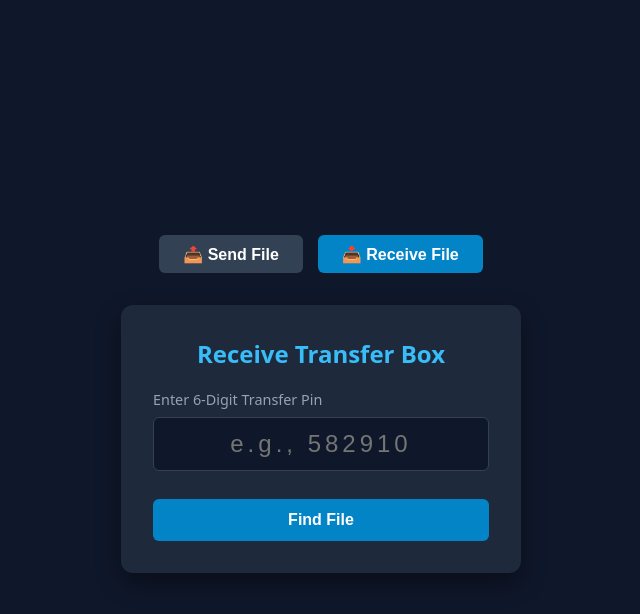
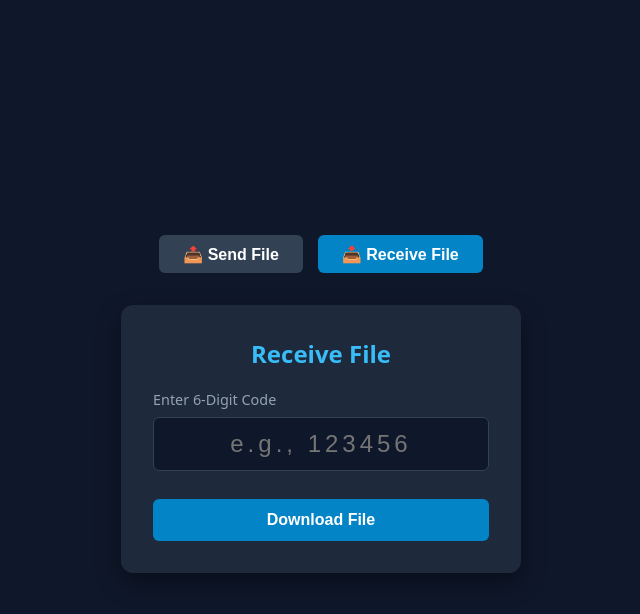
Before and after one commit to TejashwiniDonoju/secure-file-share, a React (Vite) app in the folder frontend/: page / in a window 1280 px wide. Both pictures are taken after a click on the button "📥 Receive File". Shown: the top 614 px of the page, without its empty margins (319-959 px from the left). Built offline with nearby package versions, Linux system fonts and the light colour scheme.

Commit message:
update done

```diff
--- a/frontend/src/App.jsx
+++ b/frontend/src/App.jsx
@@ -34,7 +34,6 @@ export default function App() {
  */
 function SendView() {
   const [file, setFile] = useState(null);
-  const [password, setPassword] = useState('');
   const [downloadLimit, setDownloadLimit] = useState(5);
   const [expiryHours, setExpiryHours] = useState(24);
   const [outputPin, setOutputPin] = useState('');
@@ -43,12 +42,12 @@ function SendView() {
 
   const handleUpload = async (e) => {
     e.preventDefault();
+    if (!file) return setError('Please select a file.');
     setError('');
     setLoading(true);
 
     const formData = new FormData();
     formData.append('file', file);
-    formData.append('password', password);
     formData.append('downloadLimit', downloadLimit);
     formData.append('expiryHours', expiryHours);
 
@@ -66,31 +65,30 @@ function SendView() {
 
   return (
     <div className="card">
-      <h2>Generate Transfer Pin</h2>
+      <h2>Upload and Share</h2>
       {error && <div className="error-box">{error}</div>}
 
       {!outputPin ? (
         <form onSubmit={handleUpload}>
           <div className="form-group"><label>Choose File</label>
             <input type="file" onChange={(e) => setFile(e.target.files[0])} required /></div>
-          <div className="form-group"><label>Set File Password</label>
-            <input type="password" placeholder="Create file password" value={password} onChange={(e) => setPassword(e.target.value)} required /></div>
           <div className="form-group"><label>Maximum Downloads Allowed</label>
             <select value={downloadLimit} onChange={(e) => setDownloadLimit(e.target.value)}>
               <option value="1">1 Download Only</option>
               <option value="5">5 Downloads</option>
+              <option value="10">10 Downloads</option>
             </select></div>
           <div className="form-group"><label>Link Expiration Time</label>
             <select value={expiryHours} onChange={(e) => setExpiryHours(e.target.value)}>
               <option value="1">1 Hour</option>
-              <option value="24">24 Hours</option>
+              <option value="24">24 Hours (1 Day)</option>
             </select></div>
           <button type="submit">{loading ? 'Uploading File...' : 'Get 6-Digit Pin'}</button>
         </form>
       ) : (
         <div className="success-box" style={{ textAlign: 'center' }}>
-          <p style={{ margin: 0, color: '#34d399' }}>🎉 Share this 6-Digit code with your recipient:</p>
-          <h1 style={{ fontSize: '3rem', letterSpacing: '6px', margin: '1rem 0', color: '#38bdf8' }}>{outputPin}</h1>
+          <p style={{ margin: 0, color: '#34d399' }}>🎉 Give this code to your recipient to download the file:</p>
+          <h1 style={{ fontSize: '3.5rem', letterSpacing: '6px', margin: '1rem 0', color: '#38bdf8' }}>{outputPin}</h1>
           <button onClick={() => setOutputPin('')} className="nav-btn">Upload Another File</button>
         </div>
       )}
@@ -99,28 +97,44 @@ function SendView() {
 }
 
 /**
- * 📥 RECIPIENT MODE PANEL
+ * 📥 RECIPIENT MODE PANEL (Instant 1-Step Download)
  */
 function ReceiveView() {
   const [pin, setPin] = useState('');
-  const [password, setPassword] = useState('');
-  const [fileInfo, setFileInfo] = useState(null);
-  const [step, setStep] = useState(1); // Step 1: Pin Check, Step 2: Password Entry
   const [error, setError] = useState('');
   const [loading, setLoading] = useState(false);
 
-  const verifyPinCode = async (e) => {
+  const handleDownload = async (e) => {
     e.preventDefault();
     setError('');
     setLoading(true);
 
     try {
-      const res = await fetch(`${BACKEND_URL}/api/verify-pin/${pin}`);
-      const data = await res.json();
-      if (!res.ok) throw new Error(data.error);
+      // Direct call to the backend GET route to stream file immediately
+      const response = await fetch(`${BACKEND_URL}/api/download-by-pin/${pin}`);
 
-      setFileInfo(data);
-      setStep(2); // Advance to the password challenge step
+      if (!response.ok) {
+        const errData = await response.json();
+        throw new Error(errData.error || 'Invalid code or file has expired.');
+      }
+
+      // Read file headers to know the original file name
+      const contentDisposition = response.headers.get('content-disposition');
+      let fileName = 'downloaded_file';
+      if (contentDisposition && contentDisposition.includes('filename=')) {
+        fileName = contentDisposition.split('filename=')[1].replace(/"/g, '');
+      }
+
+      const blob = await response.blob();
+      const url = window.URL.createObjectURL(blob);
+      const a = document.createElement('a');
+      a.href = url;
+      a.setAttribute('download', fileName);
+      document.body.appendChild(a);
+      a.click();
+      a.remove();
+
+      setPin(''); // Reset code input on successful download
     } catch (err) {
       setError(err.message);
     } finally {
@@ -128,67 +142,28 @@ function ReceiveView() {
     }
   };
 
-  const handleDownload = async (e) => {
-    e.preventDefault();
-    setError('');
-
-    try {
-      const response = await fetch(`${BACKEND_URL}/api/download-by-pin/${pin}`, {
-        method: 'POST',
-        headers: { 'Content-Type': 'application/json' },
-        body: JSON.stringify({ password })
-      });
-
-      if (!response.ok) {
-        const errData = await response.json();
-        throw new Error(errData.error || 'Download authentication rejected.');
-      }
-
-      const blob = await response.blob();
-      const url = window.URL.createObjectURL(blob);
-      const a = document.createElement('a');
-      a.href = url;
-      a.setAttribute('download', fileInfo.originalName);
-      document.body.appendChild(a);
-      a.click();
-      a.remove();
-    } catch (err) {
-      setError(err.message);
-    }
-  };
-
   return (
     <div className="card">
-      <h2>Receive Transfer Box</h2>
+      <h2>Receive File</h2>
       {error && <div className="error-box">{error}</div>}
 
-      {step === 1 ? (
-        <form onSubmit={verifyPinCode}>
+      <form onSubmit={handleDownload}>
         <div className="form-group">
-            <label>Enter 6-Digit Transfer Pin</label>
+          <label>Enter 6-Digit Code</label>
           <input
             type="text"
             maxLength="6"
-              placeholder="e.g., 582910"
+            placeholder="e.g., 123456"
             value={pin}
             onChange={(e) => setPin(e.target.value)}
             required
             style={{ textAlign: 'center', fontSize: '1.5rem', letterSpacing: '4px' }}
           />
         </div>
-          <button type="submit">{loading ? 'Checking pin...' : 'Find File'}</button>
+        <button type="submit" disabled={loading}>
+          {loading ? 'Downloading...' : 'Download File'}
+        </button>
       </form>
-      ) : (
-        <form onSubmit={handleDownload}>
-          <p style={{ textAlign: 'center', color: '#94a3b8' }}>Found File: <br /><strong>{fileInfo?.originalName}</strong></p>
-          <div className="form-group">
-            <label>Enter File Password</label>
-            <input type="password" placeholder="Type password to unlock download" value={password} onChange={(e) => setPassword(e.target.value)} required />
-          </div>
-          <button type="submit">Download File</button>
-          <button onClick={() => { setStep(1); setPin(''); setFileInfo(null); }} className="nav-btn">Cancel</button>
-        </form>
-      )}
     </div>
   );
 }
```
Also changed, not shown: 2 other files (tests, documents, lock files or other folders). Lines whose indentation alone changed are shown as unchanged.
